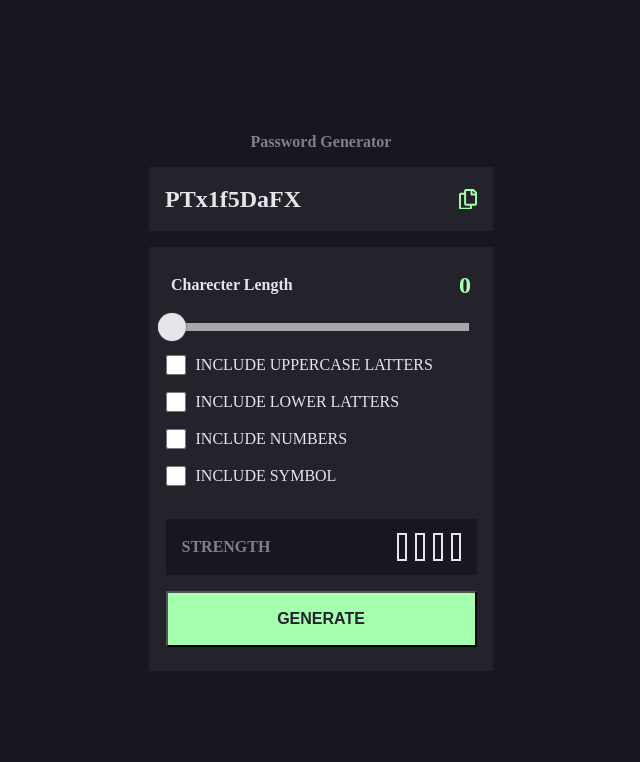
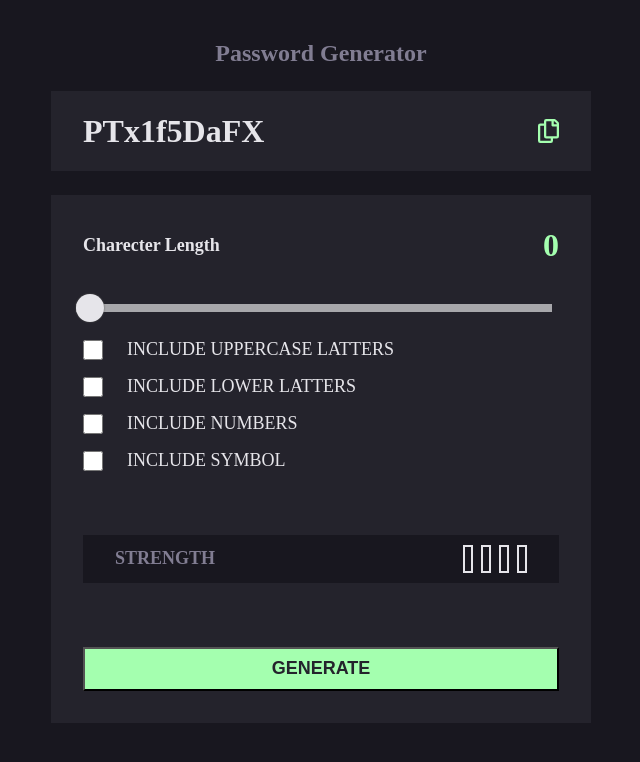
Before and after one commit to Nottoodaay/password-generator, a React (Vite) app: page / in a window 1280 px wide. Shown: the top 762 px of the page, without its empty margins (319-959 px from the left). Built offline with nearby package versions, Linux system fonts and the light colour scheme.

Commit message:
add desktop styles

```diff
--- a/src/App.css
+++ b/src/App.css
@@ -3,6 +3,4 @@ body{
     display: flex;
     align-items: center;
     justify-content: center;
-
-    margin-top: 133px;
 }
--- a/src/components/optionsContainer/OptionsContainer.scss
+++ b/src/components/optionsContainer/OptionsContainer.scss
@@ -4,6 +4,9 @@
     flex-direction: column;
     align-items: center;
     gap: 16px;
+
+    margin-top: 40px;
+    margin-bottom: 20px;
 
 
     h1{
@@ -207,3 +210,116 @@
         }
     }
 }
+
+
+@media screen and (min-width: 1200px) {
+    .body{
+        gap: 24px;
+
+
+        h1{
+        font-size: 24px;
+        }
+
+        .passwordContainer{
+            width: 540px;
+            height: 80px;
+
+            h2{
+                margin-left: 32px;
+                font-size: 32px;
+            }
+
+            div{
+                width: 21px;
+                height: 24px;
+
+                margin-right: 32px;
+            }
+        }
+
+        .optionsContainer{
+            width: 540px;
+            height: 528px;
+
+            gap: 32px;
+
+            .rangeContainer{
+                width: 476px;
+                height: 80px;
+
+                gap: 8px;
+
+                .charecterLengthContainer{
+                    width: 476px;
+                    height: 43px;
+
+                    margin: 32px;
+
+                    h3{
+                        font-size: 18px;
+                    }
+
+                    div{
+                        font-size: 32px;
+                    }
+                }
+
+
+                input[type="range"] {
+                    width: 476px;
+                    height: 8px;
+                }
+            }
+
+            .checkBoxContainer{
+                width: 476px;
+                height: 132px;
+
+                gap: 16px;
+
+                margin: 32px;
+
+                div{
+                    width: 315px;
+                    height: 21px;
+
+                    gap: 24px;
+
+                    .label{
+                        font-size: 18px;
+                    }
+                }
+            }
+
+            .passwordStrength{
+                width: 476px;
+                height: 72px;
+
+                h4{
+                        font-size: 18px;
+                        margin-left: 32px;
+                    }
+
+                .strengthBoxContainer{
+                    gap: 8px;
+
+                    margin-right: 32px;
+
+                    .passwordStrengthText{
+                        font-size: 24px;
+                    }
+
+                }
+            }
+
+            .generateBtn{
+                width: 476px;
+                height: 65px;
+                margin: 32px;
+
+                font-size: 18px;
+            }
+        }
+    }
+}
```
